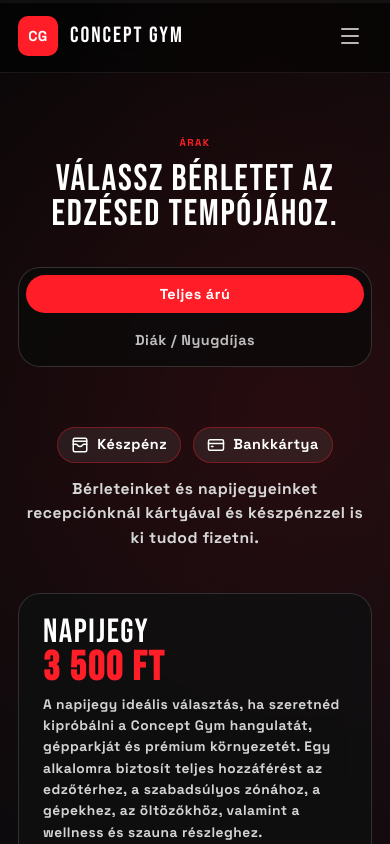
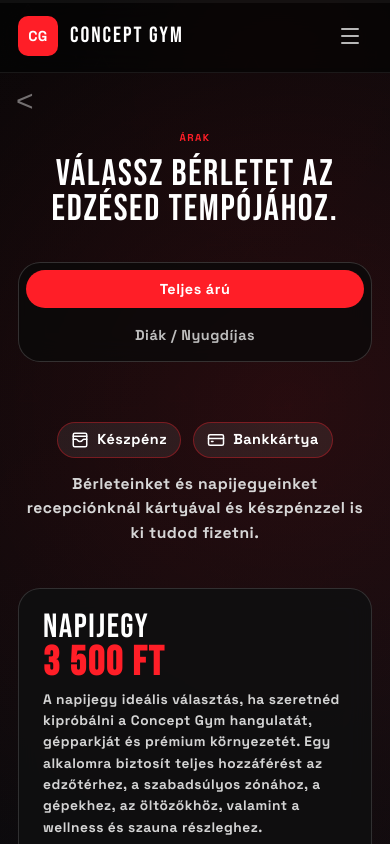
Before and after one commit to szabo777/szgi-concept-gym-next, a Next.js app: page / in a window 390 px wide. Both pictures are taken after a click on the button "Nézd meg a bérleteket". Shown: the top 844 px of the page. Built offline with nearby package versions, Linux system fonts and the light colour scheme.

Commit message:
Módosítások
Sticky navigation bar és hamburger menu
Visszanyíl oldalaknál
instagram
facebook linkek

```diff
--- a/app/globals.css
+++ b/app/globals.css
@@ -861,12 +861,11 @@
   border-top: 1px solid rgba(255, 255, 255, 0.1);
 }
 
-.trainerContacts p {
+.trainerContacts p,
+.trainerContacts a {
   display: flex;
   align-items: center;
   gap: 10px;
-  color: #ffffff;
-  font-weight: 850;
 }
 
 .trainerContacts svg {
@@ -2920,3 +2919,246 @@
     min-height: auto;
   }
 }
+/* =========================
+   STICKY NAV + CONTACT LINKS
+   ========================= */
+
+   .header {
+    position: sticky;
+    top: 0;
+    z-index: 9990;
+  }
+
+  .mobileMenu {
+    position: fixed;
+    top: 76px;
+    left: 16px;
+    right: 16px;
+    z-index: 9989;
+  }
+
+  .trainerContacts {
+    display: grid;
+    gap: 10px;
+    margin-top: 24px;
+    padding-top: 22px;
+    border-top: 1px solid rgba(255, 255, 255, 0.1);
+  }
+
+  .trainerContacts a,
+  .contactSocials a {
+    display: flex;
+    align-items: center;
+    gap: 10px;
+    color: #ffffff;
+    font-weight: 850;
+    text-decoration: none;
+    transition: all 0.25s var(--ease);
+  }
+
+  .trainerContacts a svg,
+  .contactSocials a svg {
+    color: #ff1e27;
+    flex: 0 0 auto;
+  }
+
+  .trainerContacts a:hover,
+  .contactSocials a:hover {
+    color: #ff1e27;
+    transform: translateX(4px);
+  }
+
+  .contactSocials {
+    display: grid;
+    gap: 12px;
+    margin-top: 28px;
+  }
+
+  @media (max-width: 640px) {
+    .mobileMenu {
+      top: 68px;
+    }
+  }
+  /* =========================
+   FIXED NAVBAR FINAL FIX
+   ========================= */
+
+.header {
+  position: fixed !important;
+  top: 0 !important;
+  left: 0 !important;
+  right: 0 !important;
+  width: 100% !important;
+  z-index: 99999 !important;
+}
+
+/* Mivel a navbar fixed lett, kell felső hely a tartalomnak */
+.app {
+  padding-top: 72px;
+}
+
+/* A mobil hamburger lenyíló menü is mindig fent marad */
+.mobileMenu {
+  position: fixed !important;
+  top: 78px !important;
+  left: 16px !important;
+  right: 16px !important;
+  z-index: 99998 !important;
+}
+
+/* A piros scroll progress csík maradjon a navbar fölött */
+.scrollProgress {
+  position: fixed !important;
+  top: 0 !important;
+  left: 0 !important;
+  z-index: 100000 !important;
+}
+
+/* Ne csússzon be a navbar alá az első section */
+.heroSection,
+.pageSectionDark,
+.pageSectionLight,
+.pricingPage,
+.equipmentPage,
+.trainersPage,
+.newsPage,
+.plansPage,
+.contactPage {
+  scroll-margin-top: 90px;
+}
+
+@media (max-width: 640px) {
+  .app {
+    padding-top: 68px;
+  }
+
+  .mobileMenu {
+    top: 70px !important;
+  }
+}
+/* =========================
+   MOBILE BACK TO HOME BUTTON
+   ========================= */
+
+   .mobileBackHome {
+    display: none;
+  }
+
+  @media (max-width: 640px) {
+    .mobileBackHome {
+      position: fixed;
+      top: 82px;
+      left: 14px;
+      z-index: 99997;
+      display: grid;
+      place-items: center;
+      width: 34px;
+      height: 34px;
+      border: 1px solid rgba(255, 30, 39, 0.38);
+      border-radius: 999px;
+      background: rgba(10, 10, 10, 0.82);
+      color: #ffffff;
+      font-size: 22px;
+      font-weight: 900;
+      line-height: 1;
+      backdrop-filter: blur(12px);
+      transition: all 0.25s var(--ease);
+    }
+
+    .mobileBackHome:hover,
+    .mobileBackHome:active {
+      background: #ff1e27;
+      transform: translateX(-2px);
+    }
+  }
+  /* =========================
+   MOBILE BACK BUTTON FINAL FIX
+   ========================= */
+
+.mobileBackHome {
+  display: none !important;
+}
+
+@media (max-width: 900px) {
+  .mobileBackHome {
+    position: fixed !important;
+    top: 84px !important;
+    left: 14px !important;
+    z-index: 100001 !important;
+
+    display: grid !important;
+    place-items: center !important;
+
+    width: 38px !important;
+    height: 38px !important;
+
+    border: 1px solid rgba(255, 30, 39, 0.65) !important;
+    border-radius: 999px !important;
+
+    background: rgba(0, 0, 0, 0.88) !important;
+    color: #ffffff !important;
+
+    font-size: 34px !important;
+    font-weight: 900 !important;
+    line-height: 1 !important;
+
+    backdrop-filter: blur(14px) !important;
+    box-shadow: 0 0 18px rgba(255, 30, 39, 0.35) !important;
+
+    opacity: 1 !important;
+    visibility: visible !important;
+    pointer-events: auto !important;
+  }
+
+  .mobileBackHome:hover,
+  .mobileBackHome:active {
+    background: #ff1e27 !important;
+    transform: translateX(-2px) !important;
+  }
+}
+/* =========================
+   MOBILE BACK BUTTON MINIMAL
+   ========================= */
+
+   .mobileBackHome {
+    display: none !important;
+  }
+
+  @media (max-width: 900px) {
+    .mobileBackHome {
+      position: fixed !important;
+      top: 86px !important;
+      left: 16px !important;
+      z-index: 100001 !important;
+
+      display: block !important;
+
+      width: auto !important;
+      height: auto !important;
+      padding: 0 !important;
+
+      border: 0 !important;
+      border-radius: 0 !important;
+      background: transparent !important;
+      box-shadow: none !important;
+      backdrop-filter: none !important;
+
+      color: rgba(255, 255, 255, 0.42) !important;
+
+      font-family: Arial, Helvetica, sans-serif !important;
+      font-size: 30px !important;
+      font-weight: 400 !important;
+      line-height: 1 !important;
+
+      opacity: 1 !important;
+      visibility: visible !important;
+      pointer-events: auto !important;
+    }
+
+    .mobileBackHome:hover,
+    .mobileBackHome:active {
+      color: rgba(255, 255, 255, 0.78) !important;
+      transform: translateX(-2px) !important;
+      background: transparent !important;
+    }
+  }
--- a/app/page.tsx
+++ b/app/page.tsx
@@ -181,8 +181,11 @@
     name: "Barta Krisztián",
     focus: "Erőemelés • Technikai alapok",
     phone: "+36 30 111 2233",
+    phoneHref: "tel:+36301112233",
     instagram: "@barta_strength",
+    instagramUrl: "https://www.instagram.com/barta_strength",
     facebook: "Barta Krisztián Coach",
+    facebookUrl: "https://www.facebook.com/",
     bio: "Precíz mozgásminta, stabil alapok és mérhető erőfejlődés.",
   },
   {
@@ -190,8 +193,11 @@
     name: "Nagy Lilla",
     focus: "Alakformálás • Mobilitás",
     phone: "+36 30 222 3344",
+    phoneHref: "tel:+36302223344",
     instagram: "@lilla_training",
+    instagramUrl: "https://www.instagram.com/lilla_training",
     facebook: "Nagy Lilla Trainer",
+    facebookUrl: "https://www.facebook.com/",
     bio: "Női erőnléti programok, mobilitás és fenntartható rutinok.",
   },
   {
@@ -199,8 +205,11 @@
     name: "Farkas Máté",
     focus: "Izomtömeg-növelés • Táplálkozás",
     phone: "+36 30 333 4455",
+    phoneHref: "tel:+36303334455",
     instagram: "@mate_muscle",
+    instagramUrl: "https://www.instagram.com/mate_muscle",
     facebook: "Farkas Máté Fitness",
+    facebookUrl: "https://www.facebook.com/",
     bio: "Tömegnövelő edzéstervezés, táplálkozási irányok és kontroll.",
   },
 ];
@@ -552,6 +561,16 @@
           ))}
         </div>
       )}
+    {view !== "home" && (
+      <button
+        type="button"
+        className="mobileBackHome"
+        onClick={() => switchView("home")}
+        aria-label="Vissza a főoldalra"
+      >
+        &lt;
+      </button>
+    )}
 
       <main key={view} className="fadeView">
         {view === "home" && (
@@ -1173,15 +1192,27 @@
             <p>{trainer.bio}</p>
 
             <div className="trainerContacts">
-              <p>
+              <a href={trainer.phoneHref} aria-label={`${trainer.name} hívása`}>
                 <Phone size={17} /> {trainer.phone}
-              </p>
-              <p>
+              </a>
+
+              <a
+                href={trainer.instagramUrl}
+                target="_blank"
+                rel="noopener noreferrer"
+                aria-label={`${trainer.name} Instagram oldala`}
+              >
                 <InstagramLogo /> Instagram: {trainer.instagram}
-              </p>
-              <p>
+              </a>
+
+              <a
+                href={trainer.facebookUrl}
+                target="_blank"
+                rel="noopener noreferrer"
+                aria-label={`${trainer.name} Facebook oldala`}
+              >
                 <FacebookLogo /> Facebook: {trainer.facebook}
-              </p>
+              </a>
             </div>
           </article>
         ))}
```
Also changed, not shown: 1 other file (tests, documents, lock files or other folders).
